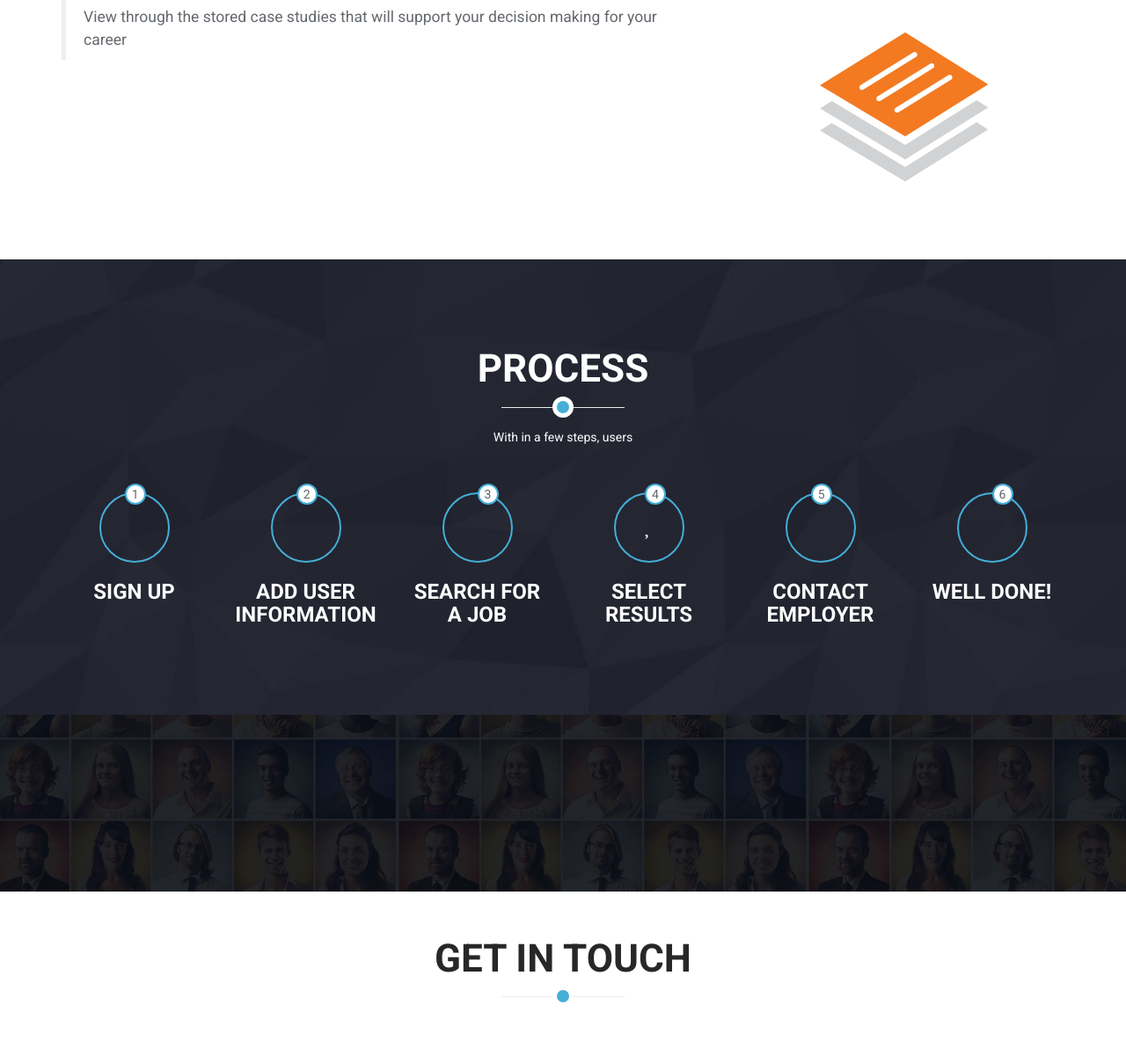
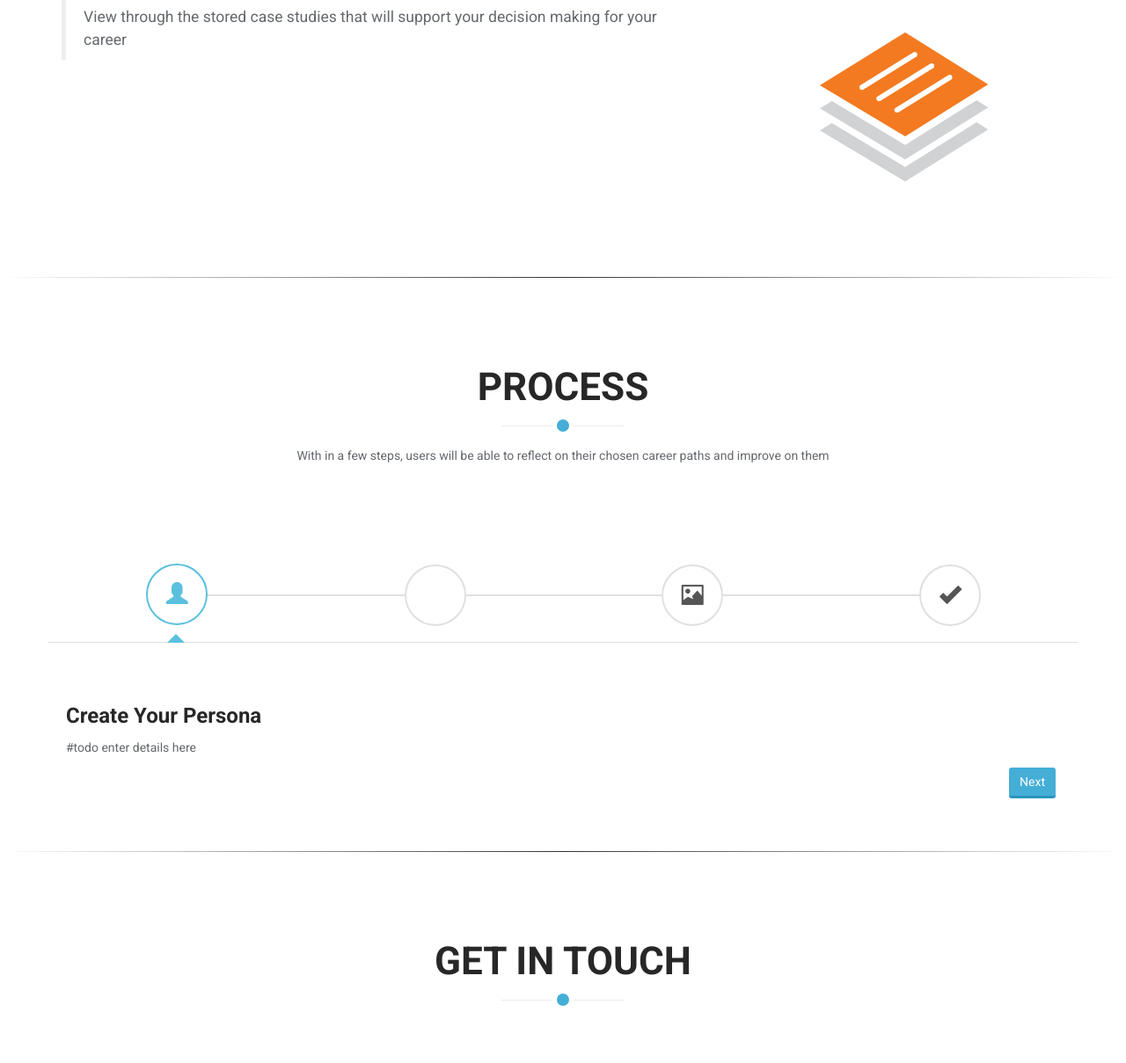
Before and after one commit to thenameissujaa1/eduscope-career-website-project, a PHP site: page / in a window 1280 px wide. Shown: the part 1481-2690 px from the top of the page at 88% size. Run offline with PHP 8.4, Linux system fonts and the light colour scheme; some libraries are stand-ins or nearby versions; some web fonts are replaced.

Commit message:
Updated Process section

```diff
--- a/css/custom.css
+++ b/css/custom.css
@@ -78,3 +102,14 @@
     }
     /*update-end*/
 }
+
+
+.custom-hr {
+  height: 1px;
+  background-image: -webkit-linear-gradient(left, rgba(0,0,0,0), rgba(0,0,0,.8), rgba(0,0,0,0));
+  background-image:    -moz-linear-gradient(left, rgba(0,0,0,0), rgba(0,0,0,.8), rgba(0,0,0,0));
+  background-image:     -ms-linear-gradient(left, rgba(0,0,0,0), rgba(0,0,0,.8), rgba(0,0,0,0));
+  background-image:      -o-linear-gradient(left, rgba(0,0,0,0), rgba(0,0,0,.8), rgba(0,0,0,0));
+  border: 0;
+  margin-bottom: 100px;
+}
--- /dev/null
+++ b/css/formwizard.css
@@ -0,0 +1,142 @@
+/* demo http://bootsnipp.com/snippets/featured/form-wizard-using-tabs */
+
+.wizard {
+    margin: 20px auto;
+    background: #fff;
+}
+
+    .wizard .nav-tabs {
+        position: relative;
+        margin: 40px auto;
+        margin-bottom: 0;
+        border-bottom-color: #e0e0e0;
+    }
+
+    .wizard > div.wizard-inner {
+        position: relative;
+    }
+
+.connecting-line {
+    height: 2px;
+    background: #e0e0e0;
+    position: absolute;
+    width: 80%;
+    margin: 0 auto;
+    left: 0;
+    right: 0;
+    top: 50%;
+    z-index: 1;
+}
+
+.wizard .nav-tabs > li.active > a, .wizard .nav-tabs > li.active > a:hover, .wizard .nav-tabs > li.active > a:focus {
+    color: #fff;
+    cursor: default;
+    border: 0;
+    border-bottom-color: transparent;
+}
+
+span.round-tab {
+    width: 70px;
+    height: 70px;
+    line-height: 70px;
+    display: inline-block;
+    border-radius: 100px;
+    background: #fff;
+    border: 2px solid #e0e0e0;
+    z-index: 2;
+    position: absolute;
+    left: 0;
+    text-align: center;
+    font-size: 25px;
+}
+span.round-tab i{
+    color:#555555;
+}
+.wizard li.active span.round-tab {
+    background: #fff;
+    border: 2px solid #5bc0de;
+
+}
+.wizard li.active span.round-tab i{
+    color: #5bc0de;
+}
+
+span.round-tab:hover {
+    color: #333;
+    border: 2px solid #333;
+}
+
+.wizard .nav-tabs > li {
+    width: 25%;
+}
+
+.wizard li:after {
+    content: " ";
+    position: absolute;
+    left: 46%;
+    opacity: 0;
+    margin: 0 auto;
+    bottom: 0px;
+    border: 5px solid transparent;
+    border-bottom-color: #5bc0de;
+    transition: 0.1s ease-in-out;
+}
+
+.wizard li.active:after {
+    content: " ";
+    position: absolute;
+    left: 46%;
+    opacity: 1;
+    margin: 0 auto;
+    bottom: 0px;
+    border: 10px solid transparent;
+    border-bottom-color: #5bc0de;
+}
+
+.wizard .nav-tabs > li a {
+    width: 70px;
+    height: 70px;
+    margin: 20px auto;
+    border-radius: 100%;
+    padding: 0;
+}
+
+    .wizard .nav-tabs > li a:hover {
+        background: transparent;
+    }
+
+.wizard .tab-pane {
+    position: relative;
+    padding-top: 50px;
+}
+
+.wizard h3 {
+    margin-top: 0;
+}
+
+@media( max-width : 585px ) {
+
+    .wizard {
+        width: 90%;
+        height: auto !important;
+    }
+
+    span.round-tab {
+        font-size: 16px;
+        width: 50px;
+        height: 50px;
+        line-height: 50px;
+    }
+
+    .wizard .nav-tabs > li a {
+        width: 50px;
+        height: 50px;
+        line-height: 50px;
+    }
+
+    .wizard li.active:after {
+        content: " ";
+        position: absolute;
+        left: 35%;
+    }
+}
--- a/css/main.css
+++ b/css/main.css
@@ -539,7 +539,7 @@ ul.nostyle i {
 }
 #work-process {
   padding: 100px 0 50px;
-  background: #20222e url(../images/work-process/bg.jpg) no-repeat 0 0;
+  background: rgba(0, 160, 255, 1) no-repeat 0 0;
   background-size: cover;
   color: #fff;
 }
@@ -549,6 +549,7 @@ ul.nostyle i {
 #work-process h3 {
   color: #fff;
   margin-bottom: 0;
+  font-size: 15pt;
 }
 #work-process .icon-circle {
   display: inline-block;
@@ -556,14 +557,14 @@ ul.nostyle i {
   height: 80px;
   line-height: 80px;
   border: 2px solid #45aed6;
-  border-radius: 100px;
+  border-radius: 0px;
   position: relative;
 }
 #work-process .icon-circle > span {
   border-style: solid;
   border-width: 2px;
   border-color: #45aed6;
-  border-radius: 50%;
+  border-radius: 0%;
   background-color: #fff;
   position: absolute;
   width: 24px;
@@ -657,7 +658,7 @@ ul.nostyle i {
   border-radius: 0 3px 0 0;
 }
 .tab-content {
-  border: 1px solid #eee;
+  border: 0px solid #eee;
   border-top: 0;
   padding: 20px 20px 10px;
   border-radius: 0 0 3px 3px;
--- a/index.html
+++ b/index.html
@@ -13,6 +13,7 @@
     <link href="css/prettyPhoto.css" rel="stylesheet">
     <link href="css/main.css" rel="stylesheet">
     <link href="css/responsive.css" rel="stylesheet">
+    <link href="css/formwizard.css" rel="stylesheet">
     <link href="css/custom.css" rel="stylesheet">
     <!--[if lt IE 9]>
     <script src="js/html5shiv.js"></script>
@@ -94,6 +95,7 @@ By provide a secure system that is trustworthy and reliable.</p>
                         </p>
                     </blockquote>
                 </div>
+                <!-- #todo fix the size when the screen is shrinking-->
                 <div class="col-md-4 col-sm-4 custom-service-image text-center">
                     <img style="margin-top: 60px" class="custom-mobile-support-display-off" alt="Sample of Supported Scottish Unviersities" src="img/scotland-university.jpg" height="220" width="280">
                 </div>
@@ -135,74 +137,123 @@ By provide a secure system that is trustworthy and reliable.</p>
         </div><!--/.container-->
     </section><!--/#services-->
 
-    <section id="work-process">
+    <hr class="custom-hr">
+
+    <!--process #todo update the process view-->
+    <section id="custom-work-process">
         <div class="container">
             <div class="section-header">
                 <h2 class="section-title text-center wow fadeInDown">Process</h2>
-                <p class="text-center wow fadeInDown">With in a few steps, users </p>
+                <p class="text-center wow fadeInDown">With in a few steps, users will be able to reflect on their chosen career paths and improve on them</p>
             </div>
-
-            <div class="row text-center">
-                <div class="col-md-2 col-md-4 col-xs-6">
+            <!--Step one-->
+            <!-- #todo reduce the size of the icons when the screen goes small -->
+            <!--div class="row">
+                <div class="col-md-4 col-xs-4 text-center custom-process-icon">
                     <div class="wow fadeInUp" data-wow-duration="400ms" data-wow-delay="0ms">
                         <div class="icon-circle">
                             <span>1</span>
                             <i class="fa fa-coffee fa-2x"></i>
                         </div>
-                        <h3>SIGN UP</h3>
+                        <h3>Add Information</h3>
                     </div>
                 </div>
-                <div class="col-md-2 col-md-4 col-xs-6">
-                    <div class="wow fadeInUp" data-wow-duration="400ms" data-wow-delay="100ms">
-                        <div class="icon-circle">
-                            <span>2</span>
-                            <i class="fa fa-bullhorn fa-2x"></i>
-                        </div>
-                        <h3>ADD USER INFORMATION</h3>
+                <div class="custom-triangle-style"></div>
+                <div class="col-md-8 col-xs-8 custom-process-description">
+                    <p>
+                        <!--dl is a description list that allows us to create description based lists, it contains, dt: description title, and dd: description description.-->
+                        <!--dl>
+                            <dt><h3>Create your persona</h3></dt>
+                            <dd>Add all your info</dd>
+                        </dl>
+                    </p>
                 </div>
             </div>
-                <div class="col-md-2 col-md-4 col-xs-6">
-                    <div class="wow fadeInUp" data-wow-duration="400ms" data-wow-delay="200ms">
-                        <div class="icon-circle">
-                            <span>3</span>
-                            <i class="fa fa-image fa-2x"></i>
+            <!--./Stepone-->
+        <div class="row">
+		<section>
+        <div class="wizard">
+            <div class="wizard-inner">
+                <div class="connecting-line"></div>
+                <ul class="nav nav-tabs" role="tablist">
+
+                    <li role="presentation" class="active">
+                        <a href="#step1" data-toggle="tab" aria-controls="step1" role="tab" title="Step 1">
+                            <span class="round-tab">
+                                <i class="glyphicon glyphicon-user"></i>
+                            </span>
+                        </a>
+                    </li>
+
+                    <li role="presentation" class="">
+                        <a href="#step2" data-toggle="tab" aria-controls="step2" role="tab" title="Step 2">
+                            <span class="round-tab">
+                                <i class="fa fa-code-fork"></i>
+                            </span>
+                        </a>
+                    </li>
+                    <li role="presentation" class="">
+                        <a href="#step3" data-toggle="tab" aria-controls="step3" role="tab" title="Step 3">
+                            <span class="round-tab">
+                                <i class="glyphicon glyphicon-picture"></i>
+                            </span>
+                        </a>
+                    </li>
+
+                    <li role="presentation" class="">
+                        <a href="#complete" data-toggle="tab" aria-controls="complete" role="tab" title="Complete">
+                            <span class="round-tab">
+                                <i class="glyphicon glyphicon-ok"></i>
+                            </span>
+                        </a>
+                    </li>
+                </ul>
             </div>
-                        <h3>SEARCH FOR A JOB</h3>
+
+            <form role="form">
+                <div class="tab-content">
+                    <div class="tab-pane active" role="tabpanel" id="step1">
+                        <h3>Create Your Persona</h3>
+                        <p> #todo enter details here </p>
+                        <ul class="list-inline pull-right">
+                            <li><button type="button" class="btn btn-primary next-step">Next</button></li>
+                        </ul>
                     </div>
+                    <div class="tab-pane" role="tabpanel" id="step2">
+                        <h3>Step 2</h3>
+                        <p>Choose your career</p>
+                        <ul class="list-inline pull-right">
+                            <li><button type="button" class="btn btn-default prev-step">Previous</button></li>
+                            <li><button type="button" class="btn btn-primary next-step">Next</button></li>
+                        </ul>
                     </div>
-                <div class="col-md-2 col-md-4 col-xs-6">
-                    <div class="wow fadeInUp" data-wow-duration="400ms" data-wow-delay="300ms">
-                        <div class="icon-circle">
-                            <span>4</span>
-                            <i class="fa fa-heart fa-2x"></i>
+                    <div class="tab-pane" role="tabpanel" id="step3">
+                        <h3>Step 3</h3>
+                        <p>This is step 3</p>
+                        <ul class="list-inline pull-right">
+                            <li><button type="button" class="btn btn-default prev-step">Previous</button></li>
+                            <li><button type="button" class="btn btn-primary btn-info-full next-step">Next</button></li>
+                        </ul>
                     </div>
-                        <h3>SELECT RESULTS</h3>
+                    <div class="tab-pane" role="tabpanel" id="complete">
+                        <h3>Complete</h3>
+                        <p>You have successfully completed all steps.</p>
+                        <ul class="list-inline pull-right">
+                            <li><button type="button" class="btn btn-default prev-step">Previous</button></li>
+                        </ul>
                     </div>
+                    <div class="clearfix"></div>
                 </div>
-                <div class="col-md-2 col-md-4 col-xs-6">
-                    <div class="wow fadeInUp" data-wow-duration="400ms" data-wow-delay="400ms">
-                        <div class="icon-circle">
-                            <span>5</span>
-                            <i class="fa fa-shopping-cart fa-2x"></i>
+            </form>
         </div>
-                        <h3>CONTACT EMPLOYER</h3>
-                    </div>
-                </div>
-                <div class="col-md-2 col-md-4 col-xs-6">
-                    <div class="wow fadeInUp" data-wow-duration="400ms" data-wow-delay="500ms">
-                        <div class="icon-circle">
-                            <span>6</span>
-                            <i class="fa fa-space-shuttle fa-2x"></i>
-                        </div>
-                        <h3>WELL DONE!</h3>
-                    </div>
+    </section>
    </div>
             </div>
         </div>
     </section><!--/#work-process-->
 
-<!-- What users say-->
-    <section id="testimonial">
+<!-- #todo update testimonials What users say-->
+    <!--section id="testimonial">
         <div class="container">
             <div class="row">
                 <div class="col-sm-8 col-sm-offset-2">
@@ -212,8 +263,8 @@ By provide a secure system that is trustworthy and reliable.</p>
         </div>
     </section><!--/#testimonial-->
 
-<br>
-<br>
+<hr class="custom-hr">
+
     <section id="get-in-touch1">
         <div class="container">
             <div class="section-header">
@@ -290,6 +341,7 @@ By provide a secure system that is trustworthy and reliable.</p>
     <script src="js/jquery.isotope.min.js"></script>
     <script src="js/jquery.inview.min.js"></script>
     <script src="js/wow.min.js"></script>
+    <script src="js/formwizard.js"></script>
     <script src="js/main.js"></script>
 </body>
 </html>
```
Also changed, not shown: other parts of css/custom.css (+28 -4 lines), js/formwizard.js (added, +37 -0 lines), 1 other file. Lines whose indentation alone changed are shown as unchanged.
